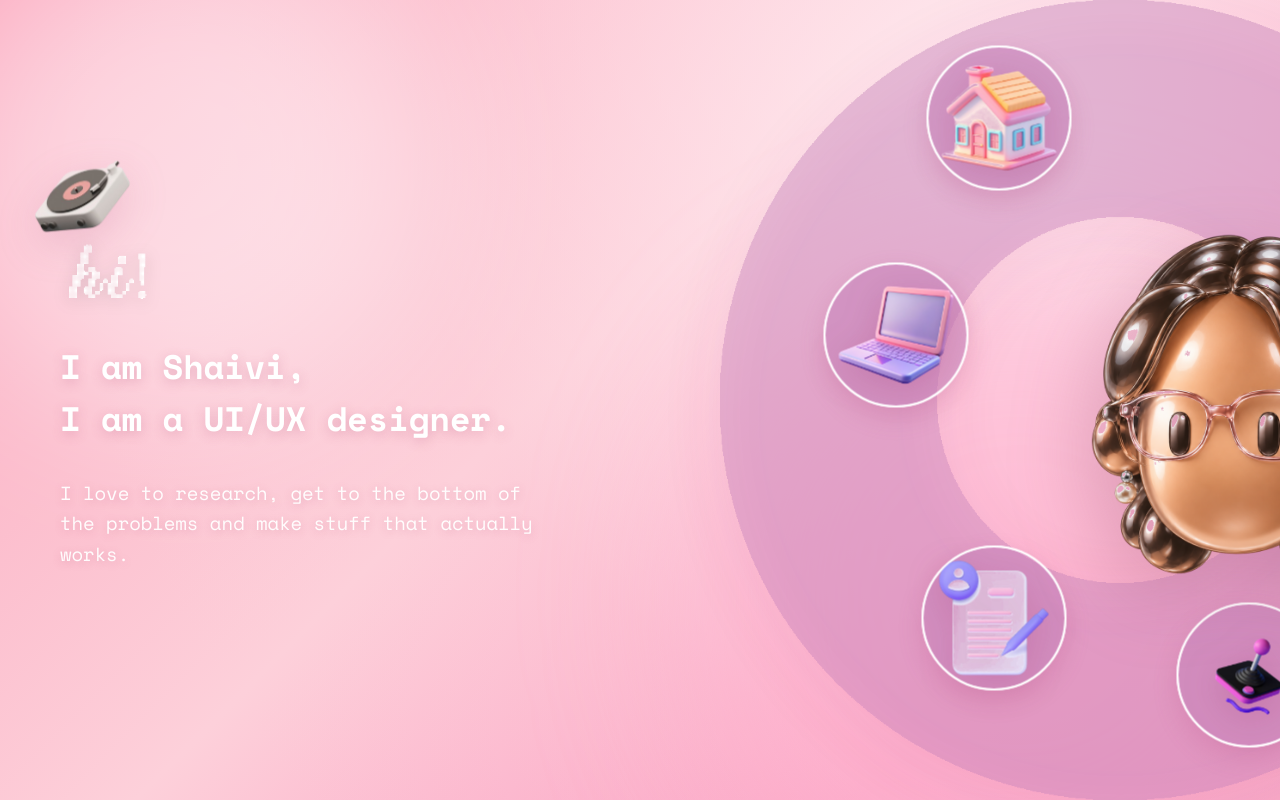
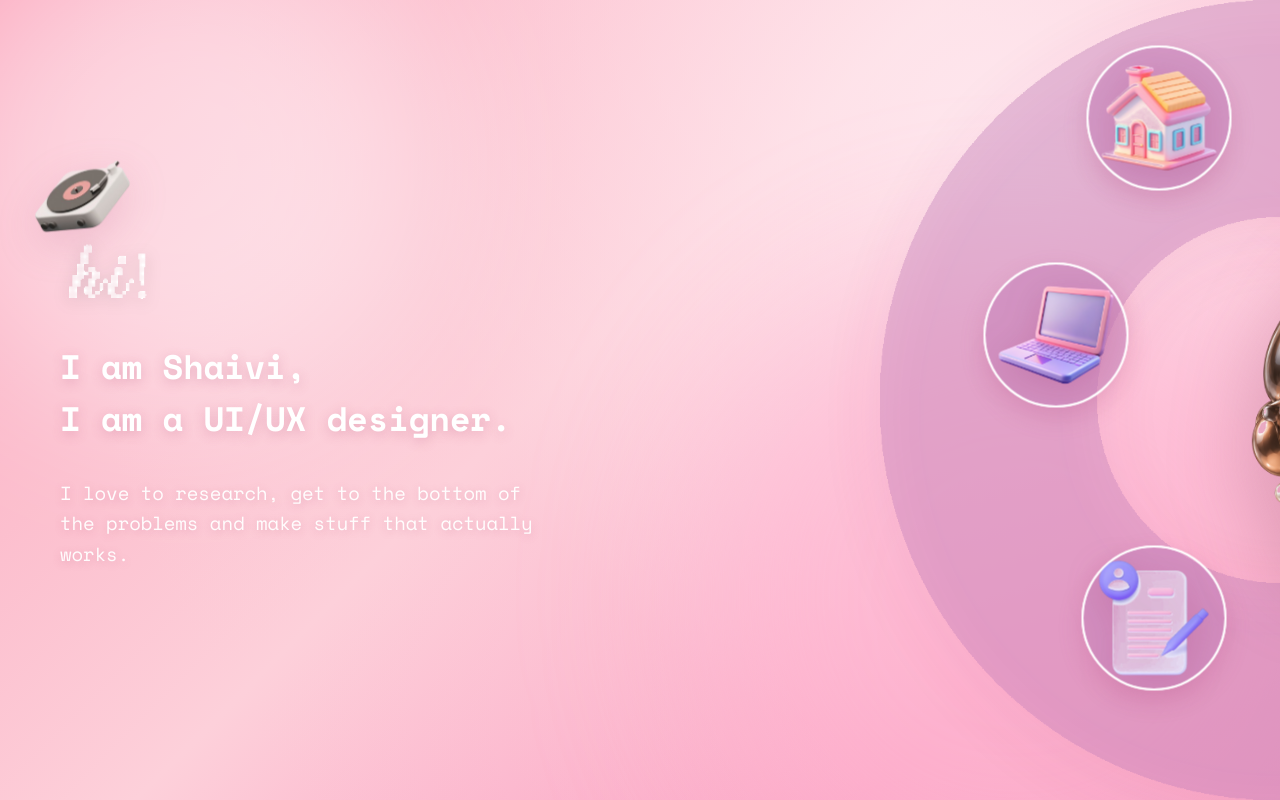
Before and after one commit to vivi0511-ship-it/shaivi-portfolio, a React (Vite) app: page / in a window 1280 px wide. Built offline with nearby package versions, Linux system fonts and the light colour scheme; a web font is replaced by a local one.

Commit message:
Shift ring and radial menu wrapper further to the right edge with margin-right: -440px

```diff
--- a/src/components/HomeHero.css
+++ b/src/components/HomeHero.css
@@ -248,7 +248,7 @@
   position: relative;
   width: 780px;
   height: 780px;
-  margin-right: -280px;
+  margin-right: -440px;
   display: flex;
   align-items: center;
   justify-content: center;
```
